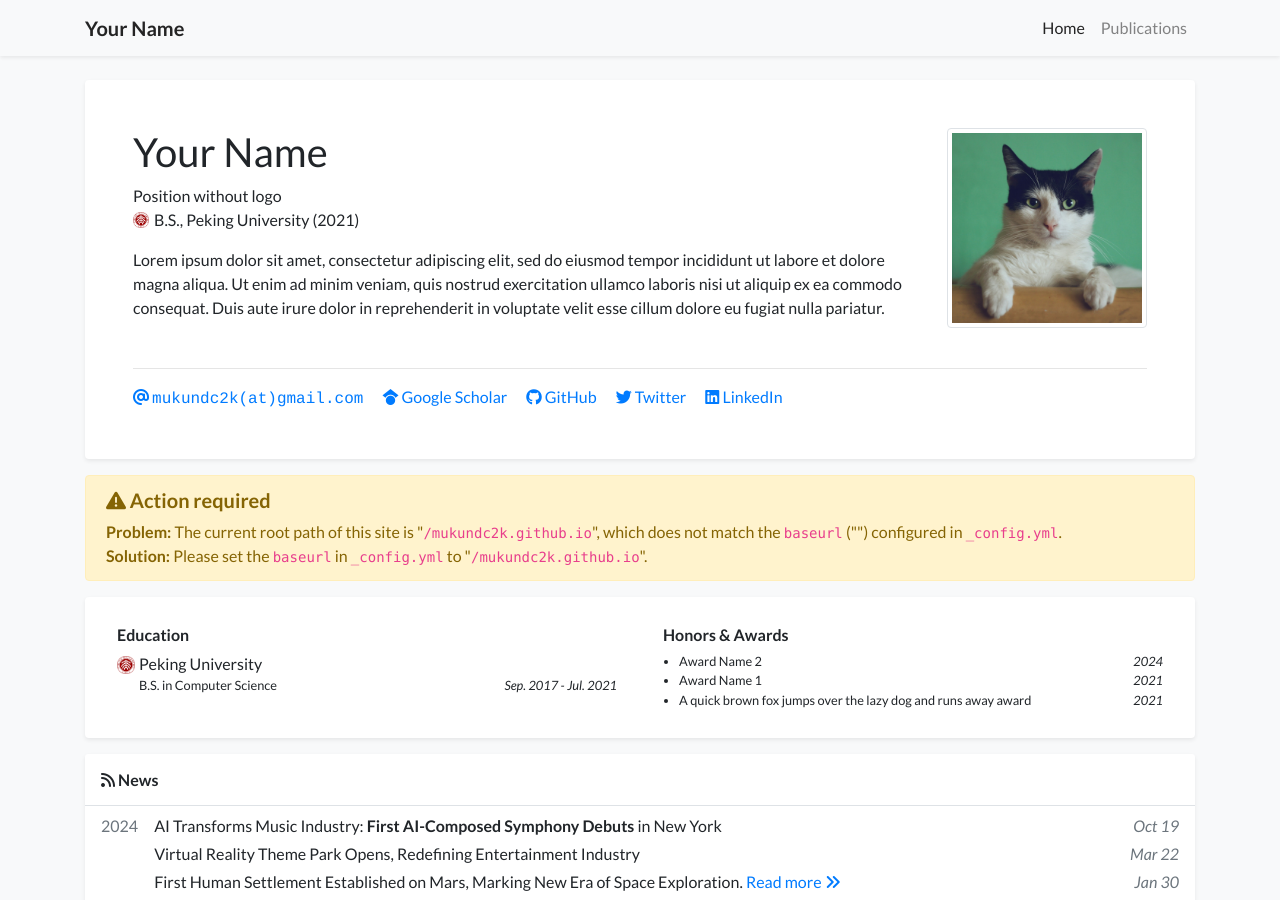
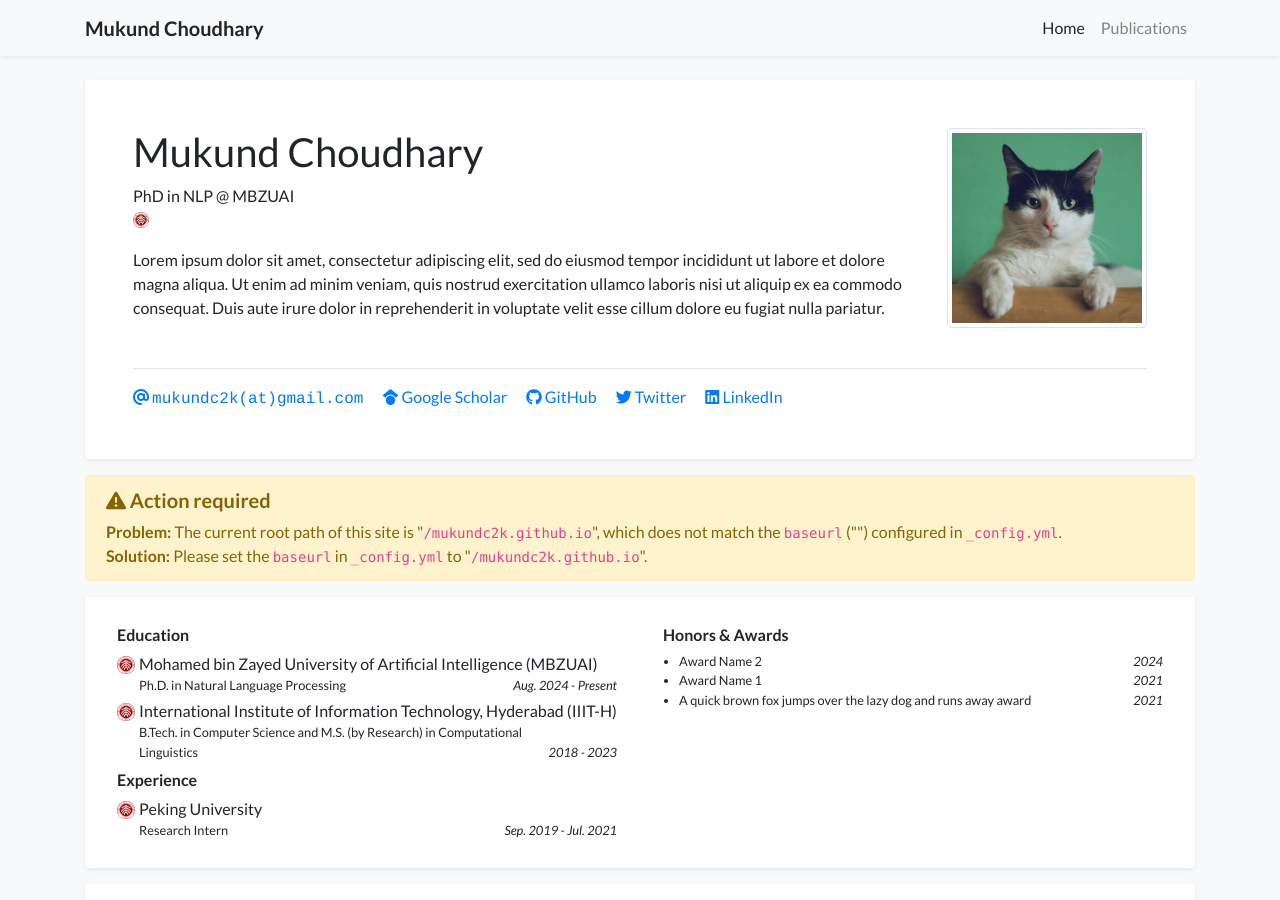
Before and after one commit to mukundc2k/mukundc2k.github.io, a Jekyll site: the page built from index.html, in a window 1280 px wide and 900 px high. Built offline with Jekyll 4.4.1, drawn with Linux system fonts in a browser that asks for light colours; a style sheet for code colours, icons or effects is not loaded.

Commit message:
Update profile.yml

```diff
--- a/_data/profile.yml
+++ b/_data/profile.yml
@@ -1,11 +1,11 @@
-primary_name: "Your Name"
+primary_name: "Mukund Choudhary"
 secondary_name: ""
-navbar_name: "Your Name"
+navbar_name: "Mukund Choudhary"
 
 positions:
-- name: Position without logo
+- name: PhD in NLP @ MBZUAI
 - logo: /assets/images/badges/PKU_red.png
-  name: B.S., Peking University (2021)
+  # name: B.S., Peking University (2021)
 
 email: "mukundc2k@gmail.com"
 # cv_link: link-to-your-cv-file
@@ -28,16 +28,21 @@ portrait_caption: >-
   Photo by Manja Vitolic on Unsplash (this caption is optional, comment it out to disable).
 
 education:
+- name: Mohamed bin Zayed University of Artificial Intelligence (MBZUAI)
+  logo: /assets/images/badges/PKU_red.png
+  position: Ph.D. in Natural Language Processing
+  date: Aug. 2024 - Present
+
+- name: International Institute of Information Technology, Hyderabad (IIIT-H)
+  logo: /assets/images/badges/PKU_red.png
+  position: B.Tech. in Computer Science and M.S. (by Research) in Computational Linguistics
+  date: 2018 - 2023
+
+experience:
 - name: Peking University
   logo: /assets/images/badges/PKU_red.png
-  position: B.S. in Computer Science
-  date: Sep. 2017 - Jul. 2021
-
-# experience:
-# - name: Peking University
-#   logo: /assets/images/badges/PKU_red.png
-#   position: Research Intern
-#   date: Sep. 2019 - Jul. 2021
+  position: Research Intern
+  date: Sep. 2019 - Jul. 2021
 
 
 awards:
```
